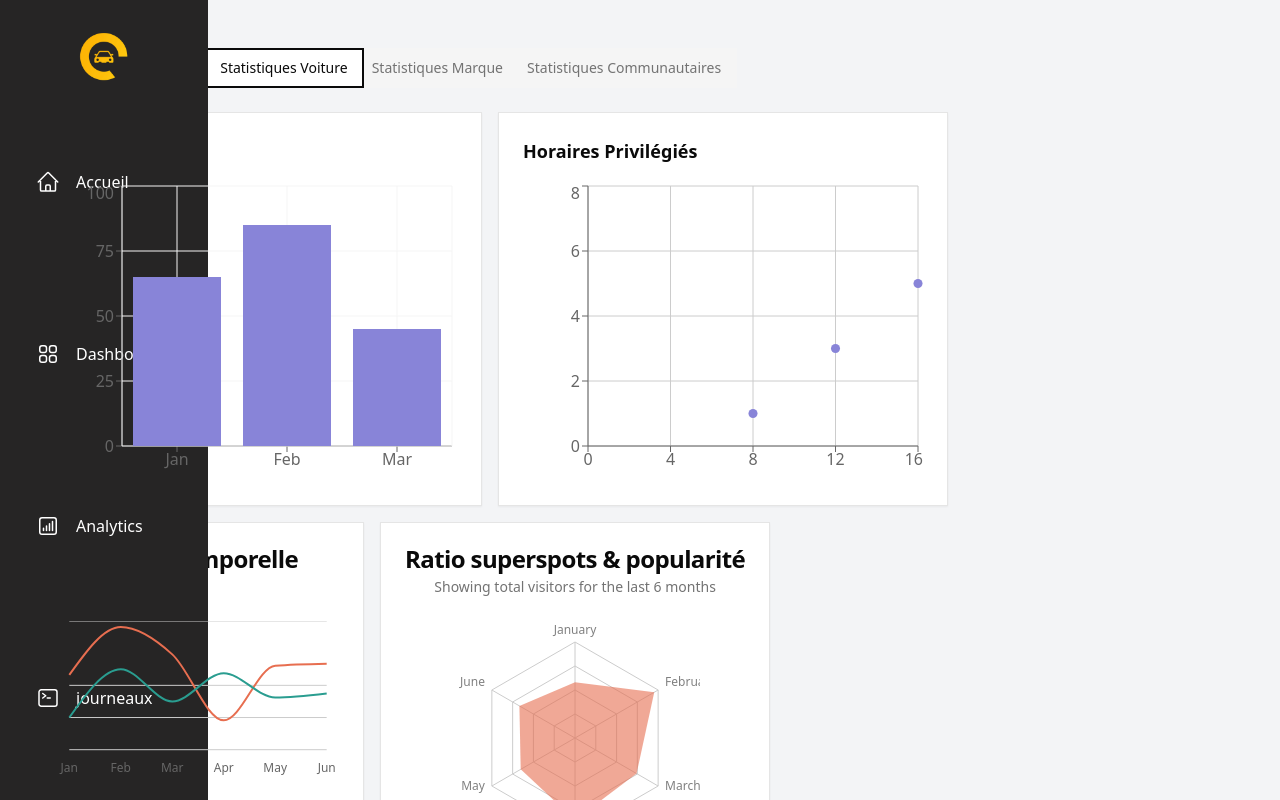
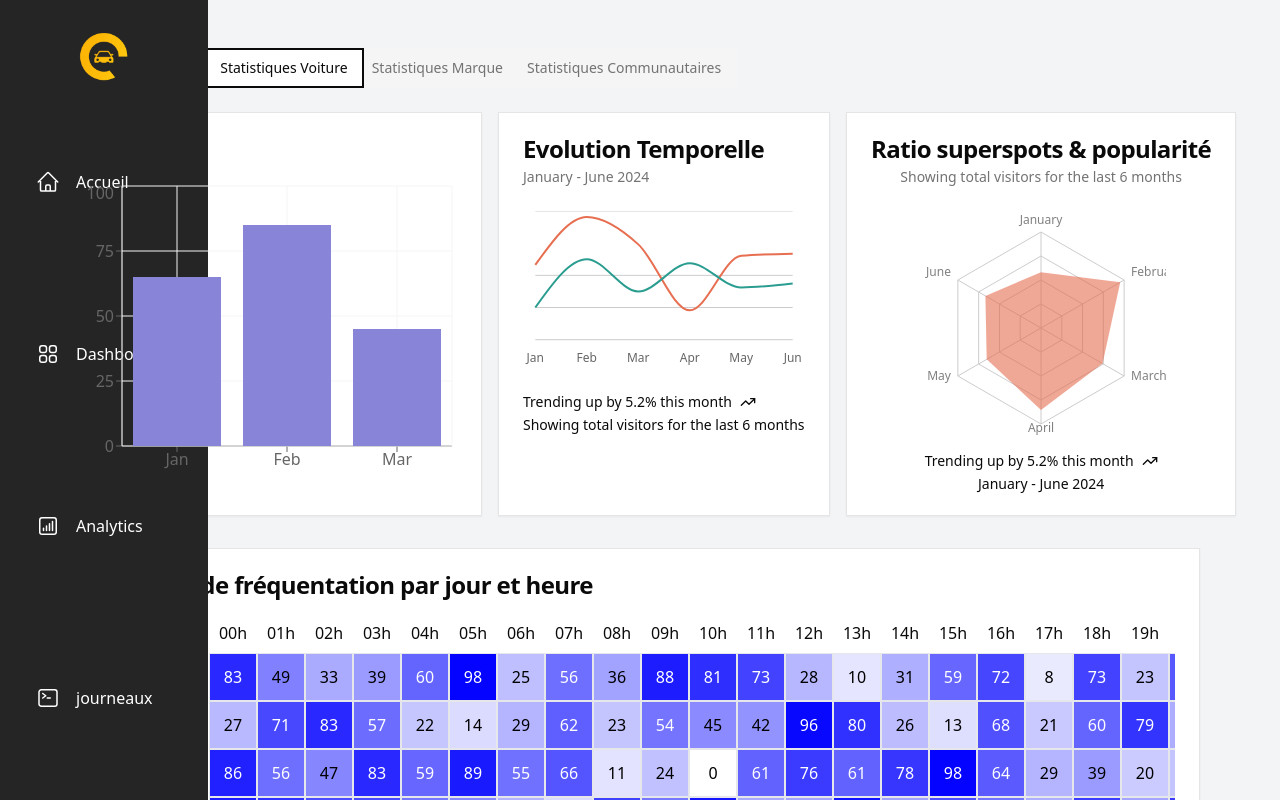
Before and after one commit to leogrd49/carspot_web, a React (Vite) app: page /analytics in a window 1280 px wide. Both pictures are taken after a click on the tab "Statistiques Voiture". Shown: the top 800 px of the page. Built offline with nearby package versions, Linux system fonts and the light colour scheme.

Commit message:
car component heatmap

```diff
--- a/src/components/analytics/car-components/car-components.tsx
+++ b/src/components/analytics/car-components/car-components.tsx
@@ -8,9 +8,9 @@ const CarStats = () => {
     return (
       <div className="flex flex-wrap gap-4">
           <SpotFrequency />
-          <PrivilegedSchedules />
           <TemporalEvolution />
           <SuperspotRatioAndPopularity />
+          <PrivilegedSchedules />
       </div>
     );
   };
--- a/src/components/analytics/car-components/privileged-schedules.tsx
+++ b/src/components/analytics/car-components/privileged-schedules.tsx
@@ -1,26 +1,95 @@
-import { Card, CardContent } from '@/components/ui/card';
-import {
-    XAxis, YAxis, CartesianGrid, Tooltip,
-    Scatter, ScatterChart,
-  } from 'recharts';
-const PrivilegedSchedules = () =>{
-    return (
-        <Card>
-          <CardContent className="pt-6">
-            <h3 className="text-lg font-semibold mb-4">Horaires Privilégiés</h3>
-            <ScatterChart width={400} height={300}>
-              <CartesianGrid />
-              <XAxis type="number" dataKey="hour" name="Heure" />
-              <YAxis type="number" dataKey="day" name="Jour" />
-              <Tooltip cursor={{ strokeDasharray: '3 3' }} />
-              <Scatter data={[
-                { hour: 8, day: 1, value: 100 },
-                { hour: 12, day: 3, value: 150 },
-                { hour: 16, day: 5, value: 200 }
-              ]} fill="#8884d8" />
-            </ScatterChart>
-          </CardContent>
-        </Card>
-    )
+import { Card, CardHeader, CardTitle, CardContent } from '@/components/ui/card';
+
+const Heatmap = () => {
+  // Données de test (7 jours x 24 heures)
+  const data = Array(7).fill().map(() =>
+    Array(24).fill().map(() => Math.floor(Math.random() * 100))
+  );
+
+  const days = ['Lundi', 'Mardi', 'Mercredi', 'Jeudi', 'Vendredi', 'Samedi', 'Dimanche'];
+  const hours = Array(24).fill().map((_, i) => `${String(i).padStart(2, '0')}h`);
+
+  // Trouver la valeur maximale
+  const maxValue = Math.max(...data.flat());
+
+  // Fonction pour déterminer la couleur
+  const getColor = (value) => {
+    const intensity = (value / maxValue);
+    return `rgb(${Math.round(255 * (1 - intensity))}, ${Math.round(255 * (1 - intensity))}, 255)`;
+  };
+
+  return (
+    <div className="w-full max-w-6xl mx-auto p-4">
+      <Card>
+        <CardHeader>
+          <CardTitle>Analyse de fréquentation par jour et heure</CardTitle>
+        </CardHeader>
+        <CardContent>
+          <div className="flex">
+            {/* Colonne des jours */}
+            <div className="flex flex-col mr-2">
+              <div className="h-8" /> {/* Espace pour aligner avec l'en-tête des heures */}
+              {days.map((day) => (
+                <div key={day} className="h-12 flex items-center font-medium min-w-24">
+                  {day}
+                </div>
+              ))}
+            </div>
+
+            {/* Zone de défilement pour les heures */}
+            <div className="overflow-x-auto">
+              <div className="inline-block">
+                {/* En-tête des heures */}
+                <div className="flex mb-2">
+                  {hours.map(hour => (
+                    <div key={hour} className="w-12 text-center">
+                      {hour}
+                    </div>
+                  ))}
+                </div>
+
+                {/* Cellules de données */}
+                {data.map((row, rowIndex) => (
+                  <div key={rowIndex} className="flex">
+                    {row.map((value, colIndex) => (
+                      <div
+                        key={`${rowIndex}-${colIndex}`}
+                        className="w-12 h-12 flex items-center justify-center border border-gray-200"
+                        style={{
+                          backgroundColor: getColor(value),
+                          color: value > maxValue / 2 ? 'white' : 'black',
+                        }}
+                      >
+                        {value}
+                      </div>
+                    ))}
+                  </div>
+                ))}
+              </div>
+            </div>
+          </div>
+
+          {/* Légende */}
+          <div className="mt-6 flex items-center gap-4">
+            <span className="font-medium">Légende:</span>
+            <div className="flex gap-1">
+              {[0, 0.25, 0.5, 0.75, 1].map((fraction) => (
+                <div
+                  key={fraction}
+                  className="w-8 h-8 border border-gray-200 flex items-center justify-center text-xs"
+                  style={{
+                    backgroundColor: getColor(fraction * maxValue)
+                  }}
+                >
+                  {Math.round(fraction * 100)}%
+                </div>
+              ))}
+            </div>
+          </div>
+        </CardContent>
+      </Card>
+    </div>
+  );
 };
-export default PrivilegedSchedules;
+
+export default Heatmap;
```
